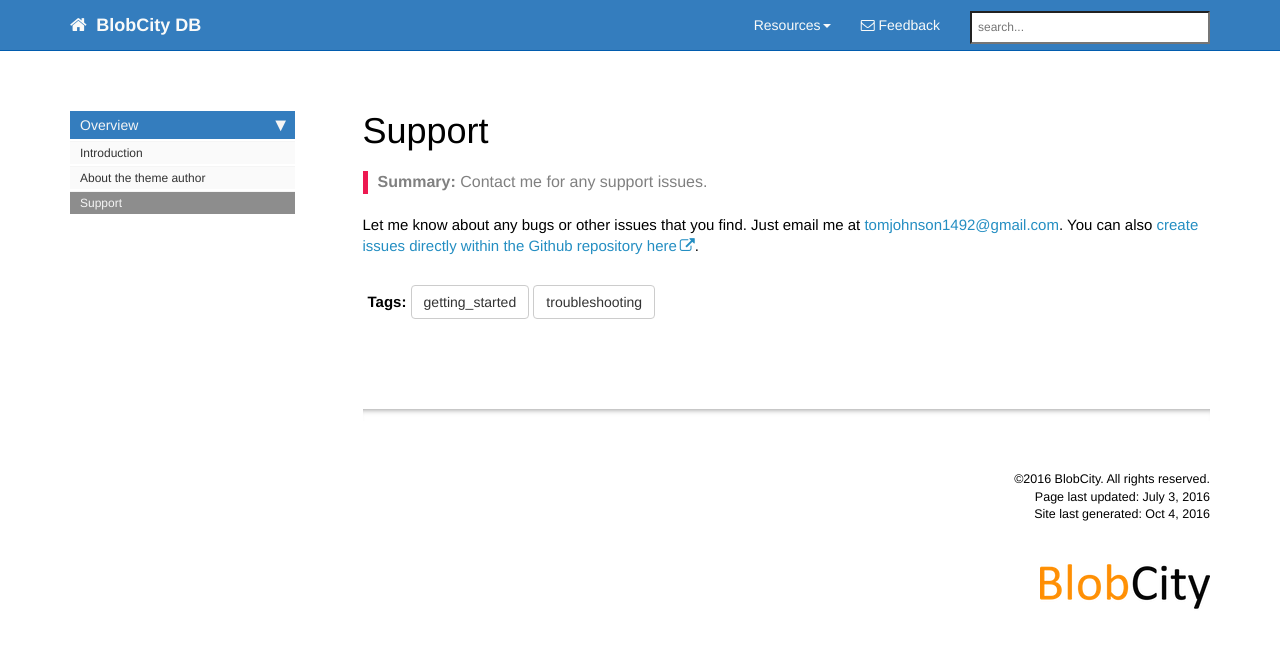
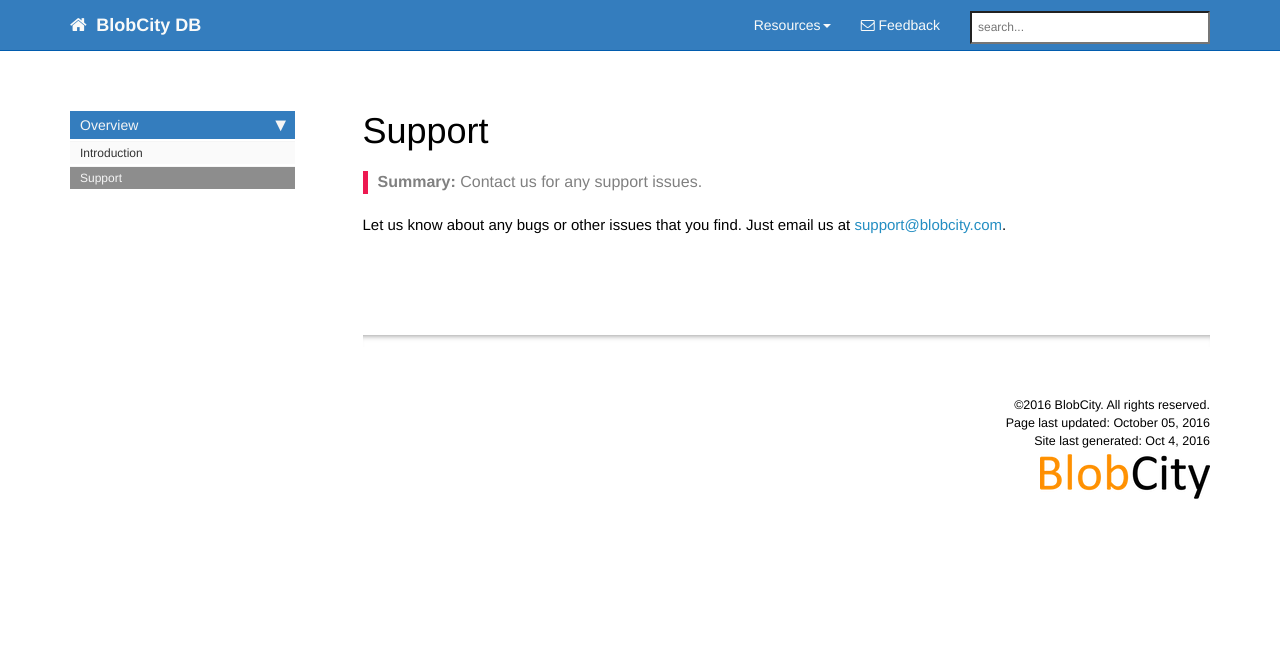
Before and after one commit to blobcity/blobcity.github.io, a Jekyll site: the page built from pages/mydoc/mydoc_support.md, in a window 1280 px wide. Shown: the top 648 px of the page. Built offline with Jekyll 4.4.1, drawn with Linux system fonts in a browser that asks for light colours; nearby versions of some CDN libraries; comment, search, counter and statistics services are not loaded.

```diff
--- a/pages/mydoc/mydoc_support.md
+++ b/pages/mydoc/mydoc_support.md
@@ -1,14 +1,13 @@
 ---
 title: Support
-tags: [getting_started, troubleshooting]
 keywords: questions, troubleshooting, contact, support
-last_updated: July 3, 2016
-summary: "Contact me for any support issues."
+last_updated: October 05, 2016
+summary: "Contact us for any support issues."
 sidebar: mydoc_sidebar
-permalink: mydoc_support.html
+permalink: support.html
 folder: mydoc
 ---
 
-Let me know about any bugs or other issues that you find. Just email me at <a href="mailto:tomjohnson1492@gmail.com">tomjohnson1492@gmail.com</a>. You can also [create issues directly within the Github repository here](https://github.com/tomjohnson1492/jekyll-doc/issues).
+Let us know about any bugs or other issues that you find. Just email us at <a href="mailto:support@blobcity.com">support@blobcity.com</a>.
 
 {% include links.html %}
```
Also changed, not shown: _data/sidebars/mydoc_sidebar.yml (+4 -4 lines), index.md (+1 -1 lines), pages/mydoc/mydoc_introduction.md (+0 -4 lines), images/company_logo.png.
